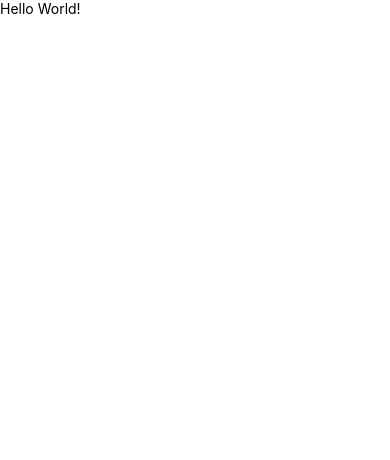
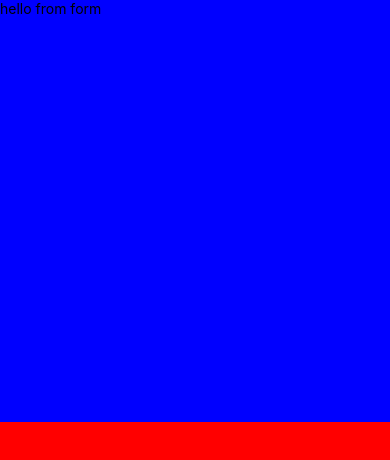
Before and after one commit to soltanisaeed1996/form, a React Native app: screen / in a window 390 px wide. Shown: the top 460 px of the page. Built offline with nearby package versions, Linux system fonts and the light colour scheme.

Commit message:
make container View and divide it to 2 views

```diff
--- a/App.js
+++ b/App.js
@@ -7,14 +7,25 @@
  */
 
 import React from 'react';
-import {View,Text} from 'react-native';
+import { View, Text, StyleSheet } from 'react-native';
+import Form from './src/component/form';
 
-const App = ()=>{
-  return(
-    <View>
-      <Text>Hello World!</Text>
+const App = () => {
+  return (
+    <View style={styles.mainContainer}>
+      {/* <Text >Hello World!</Text> */}
+      <View style={styles.formContainer}>
+        <Form/>
+      </View>
+      <View style={styles.resaultContainer}></View>
     </View>
   )
 }
 
+const styles = StyleSheet.create({
+  mainContainer: {flex:1,},
+  formContainer: {flex:0.5,backgroundColor:'blue'},
+  resaultContainer: {flex:0.5,backgroundColor:'red'},
+})
+
 export default App;
--- /dev/null
+++ b/src/component/form.js
@@ -0,0 +1,16 @@
+import React from 'react';
+import { View, StyleSheet,Text } from 'react-native';
+
+const Form = () => {
+    return (
+        <View>
+            <Text>hello from form </Text>
+        </View>
+    )
+}
+
+const styles = StyleSheet.create({
+    container: {}
+})
+
+export default Form;
```
